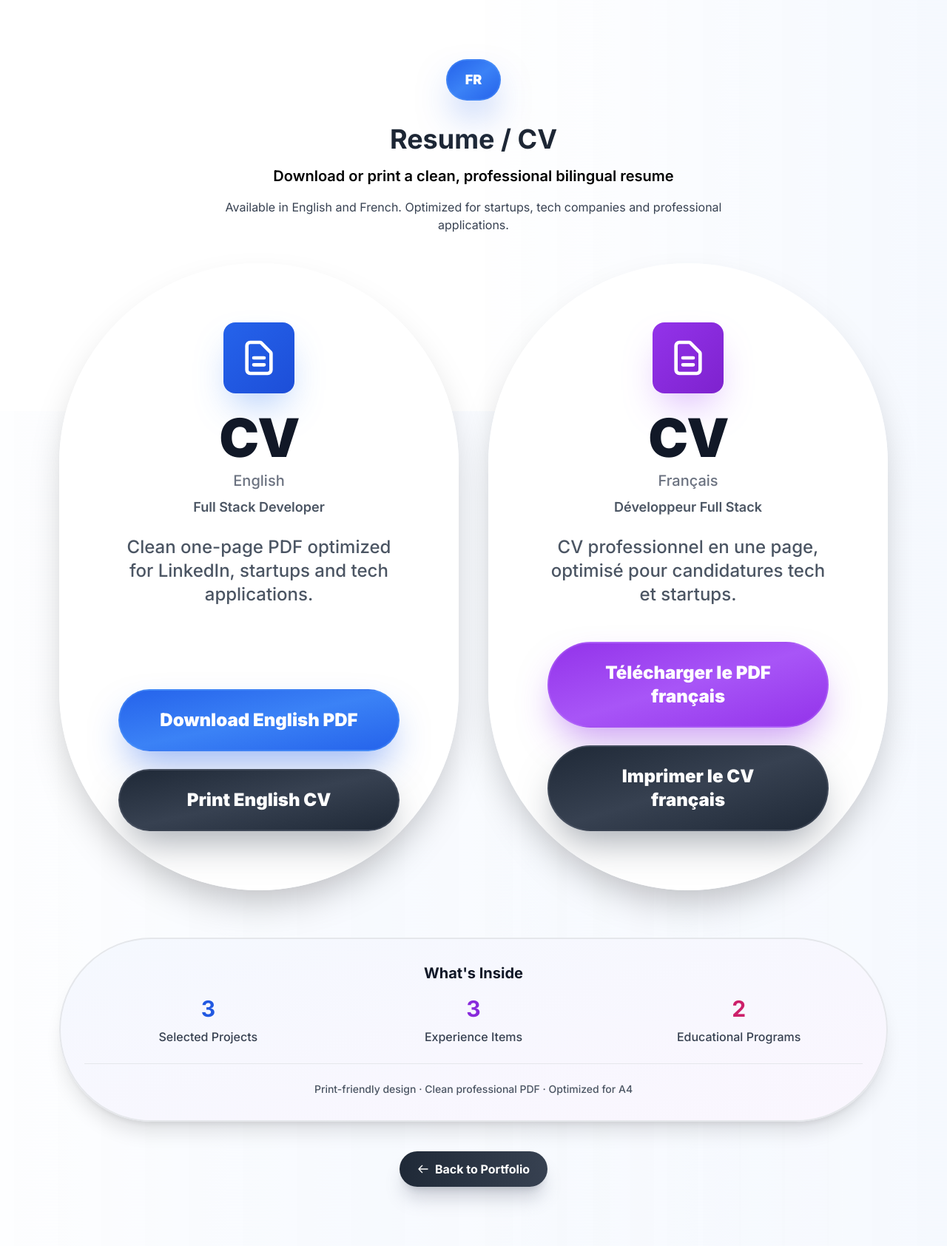
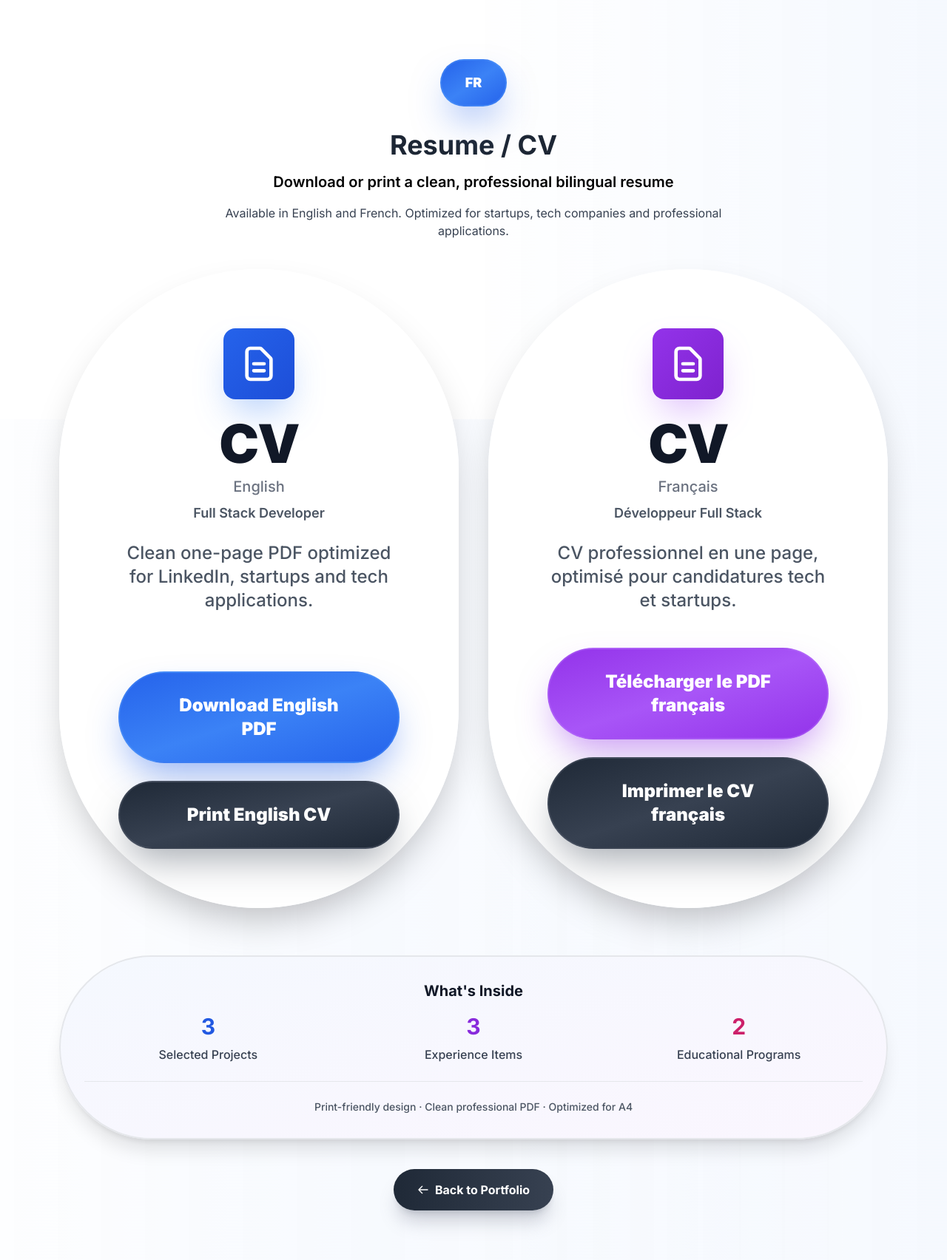
Before and after one commit to Sy2force/Portfolio---pro, a Next.js app: page /resume in a window 1280 px wide. Shown: the top 1704 px of the page at 74% size. Built offline with nearby package versions, Linux system fonts and the light colour scheme.

Commit message:
Increased button padding for more rounded appearance - language toggle (px-6 py-3 md:px-8 md:py-4), CV card buttons (px-6 py-3 md:px-14 md:py-7), Back to Portfolio (px-6 py-3 md:px-8 md:py-4) for visually rounder buttons

```diff
--- a/app/resume/page.tsx
+++ b/app/resume/page.tsx
@@ -151,7 +151,7 @@ export default function ResumePage() {
             <div className="flex justify-center">
               <button
                 onClick={() => setLanguage(language === "en" ? "fr" : "en")}
-                className="px-4 py-2 md:px-6 md:py-3 bg-gradient-to-br from-blue-600 via-blue-500 to-blue-600 hover:from-blue-700 hover:via-blue-600 hover:to-blue-700 text-white rounded-full transition-all duration-400 font-black shadow-2xl shadow-blue-600/50 hover:shadow-3xl hover:shadow-blue-700/60 text-sm md:text-lg border-2 border-blue-400/30"
+                className="px-6 py-3 md:px-8 md:py-4 bg-gradient-to-br from-blue-600 via-blue-500 to-blue-600 hover:from-blue-700 hover:via-blue-600 hover:to-blue-700 text-white rounded-full transition-all duration-400 font-black shadow-2xl shadow-blue-600/50 hover:shadow-3xl hover:shadow-blue-700/60 text-sm md:text-lg border-2 border-blue-400/30"
               >
                 {language === "en" ? "FR" : "EN"}
               </button>
@@ -163,7 +163,7 @@ export default function ResumePage() {
             <div className="flex justify-center">
               <button
                 onClick={() => setLanguage(language === "en" ? "fr" : "en")}
-                className="px-6 py-3 bg-gradient-to-br from-blue-600 via-blue-500 to-blue-600 hover:from-blue-700 hover:via-blue-600 hover:to-blue-700 text-white rounded-full transition-all duration-400 font-black shadow-2xl shadow-blue-600/50 hover:shadow-3xl hover:shadow-blue-700/60 text-lg border-2 border-blue-400/30"
+                className="px-8 py-4 bg-gradient-to-br from-blue-600 via-blue-500 to-blue-600 hover:from-blue-700 hover:via-blue-600 hover:to-blue-700 text-white rounded-full transition-all duration-400 font-black shadow-2xl shadow-blue-600/50 hover:shadow-3xl hover:shadow-blue-700/60 text-lg border-2 border-blue-400/30"
               >
                 {language === "en" ? "FR" : "EN"}
               </button>
@@ -249,13 +249,13 @@ export default function ResumePage() {
                 <a
                   href="/Shay_Acoca_CV_EN.pdf"
                   download
-                  className="w-full px-4 py-2 md:px-12 md:py-6 bg-gradient-to-br from-blue-600 via-blue-500 to-blue-600 hover:from-blue-700 hover:via-blue-600 hover:to-blue-700 text-white rounded-full transition-all duration-400 font-black text-center shadow-2xl shadow-blue-600/50 hover:shadow-3xl hover:shadow-blue-700/60 text-sm md:text-2xl active:scale-95 border-2 border-blue-400/30"
+                  className="w-full px-6 py-3 md:px-14 md:py-7 bg-gradient-to-br from-blue-600 via-blue-500 to-blue-600 hover:from-blue-700 hover:via-blue-600 hover:to-blue-700 text-white rounded-full transition-all duration-400 font-black text-center shadow-2xl shadow-blue-600/50 hover:shadow-3xl hover:shadow-blue-700/60 text-sm md:text-2xl active:scale-95 border-2 border-blue-400/30"
                 >
                   {t.englishCard.download}
                 </a>
                 <button
                   onClick={() => handlePrint("/Shay_Acoca_CV_EN.pdf")}
-                  className="w-full px-4 py-2 md:px-12 md:py-6 bg-gradient-to-br from-gray-800 via-gray-700 to-gray-800 hover:from-gray-700 hover:via-gray-600 hover:to-gray-700 text-white rounded-full transition-all duration-400 font-black text-center shadow-2xl shadow-gray-600/50 hover:shadow-3xl hover:shadow-gray-700/60 text-sm md:text-2xl active:scale-95 border-2 border-gray-500/30"
+                  className="w-full px-6 py-3 md:px-14 md:py-7 bg-gradient-to-br from-gray-800 via-gray-700 to-gray-800 hover:from-gray-700 hover:via-gray-600 hover:to-gray-700 text-white rounded-full transition-all duration-400 font-black text-center shadow-2xl shadow-gray-600/50 hover:shadow-3xl hover:shadow-gray-700/60 text-sm md:text-2xl active:scale-95 border-2 border-gray-500/30"
                 >
                   {t.englishCard.print}
                 </button>
@@ -307,13 +307,13 @@ export default function ResumePage() {
                 <a
                   href="/Shay_Acoca_CV_FR.pdf"
                   download
-                  className="w-full px-4 py-2 md:px-12 md:py-6 bg-gradient-to-br from-purple-600 via-purple-500 to-purple-600 hover:from-purple-700 hover:via-purple-600 hover:to-purple-700 text-white rounded-full transition-all duration-400 font-black text-center shadow-2xl shadow-purple-600/50 hover:shadow-3xl hover:shadow-purple-700/60 text-sm md:text-2xl active:scale-95 border-2 border-purple-400/30"
+                  className="w-full px-6 py-3 md:px-14 md:py-7 bg-gradient-to-br from-purple-600 via-purple-500 to-purple-600 hover:from-purple-700 hover:via-purple-600 hover:to-purple-700 text-white rounded-full transition-all duration-400 font-black text-center shadow-2xl shadow-purple-600/50 hover:shadow-3xl hover:shadow-purple-700/60 text-sm md:text-2xl active:scale-95 border-2 border-purple-400/30"
                 >
                   {t.frenchCard.download}
                 </a>
                 <button
                   onClick={() => handlePrint("/Shay_Acoca_CV_FR.pdf")}
-                  className="w-full px-4 py-2 md:px-12 md:py-6 bg-gradient-to-br from-gray-800 via-gray-700 to-gray-800 hover:from-gray-700 hover:via-gray-600 hover:to-gray-700 text-white rounded-full transition-all duration-400 font-black text-center shadow-2xl shadow-gray-600/50 hover:shadow-3xl hover:shadow-gray-700/60 text-sm md:text-2xl active:scale-95 border-2 border-gray-500/30"
+                  className="w-full px-6 py-3 md:px-14 md:py-7 bg-gradient-to-br from-gray-800 via-gray-700 to-gray-800 hover:from-gray-700 hover:via-gray-600 hover:to-gray-700 text-white rounded-full transition-all duration-400 font-black text-center shadow-2xl shadow-gray-600/50 hover:shadow-3xl hover:shadow-gray-700/60 text-sm md:text-2xl active:scale-95 border-2 border-gray-500/30"
                 >
                   {t.frenchCard.print}
                 </button>
@@ -384,7 +384,7 @@ export default function ResumePage() {
           >
             <Link
               href="/"
-              className="inline-flex items-center gap-2 bg-gradient-to-r from-gray-800 to-gray-700 hover:from-gray-700 hover:to-gray-600 text-white transition-all duration-300 font-bold px-4 py-2 md:px-6 md:py-3 rounded-full shadow-xl shadow-gray-500/30 hover:shadow-2xl hover:shadow-gray-500/50 active:scale-95 text-sm md:text-base"
+              className="inline-flex items-center gap-2 bg-gradient-to-r from-gray-800 to-gray-700 hover:from-gray-700 hover:to-gray-600 text-white transition-all duration-300 font-bold px-6 py-3 md:px-8 md:py-4 rounded-full shadow-xl shadow-gray-500/30 hover:shadow-2xl hover:shadow-gray-500/50 active:scale-95 text-sm md:text-base"
             >
               <svg className="w-3 h-3 md:w-4 md:h-5" fill="none" stroke="currentColor" viewBox="0 0 24 24">
                 <path strokeLinecap="round" strokeLinejoin="round" strokeWidth={2} d="M10 19l-7-7m0 0l7-7m-7 7h18" />
```
